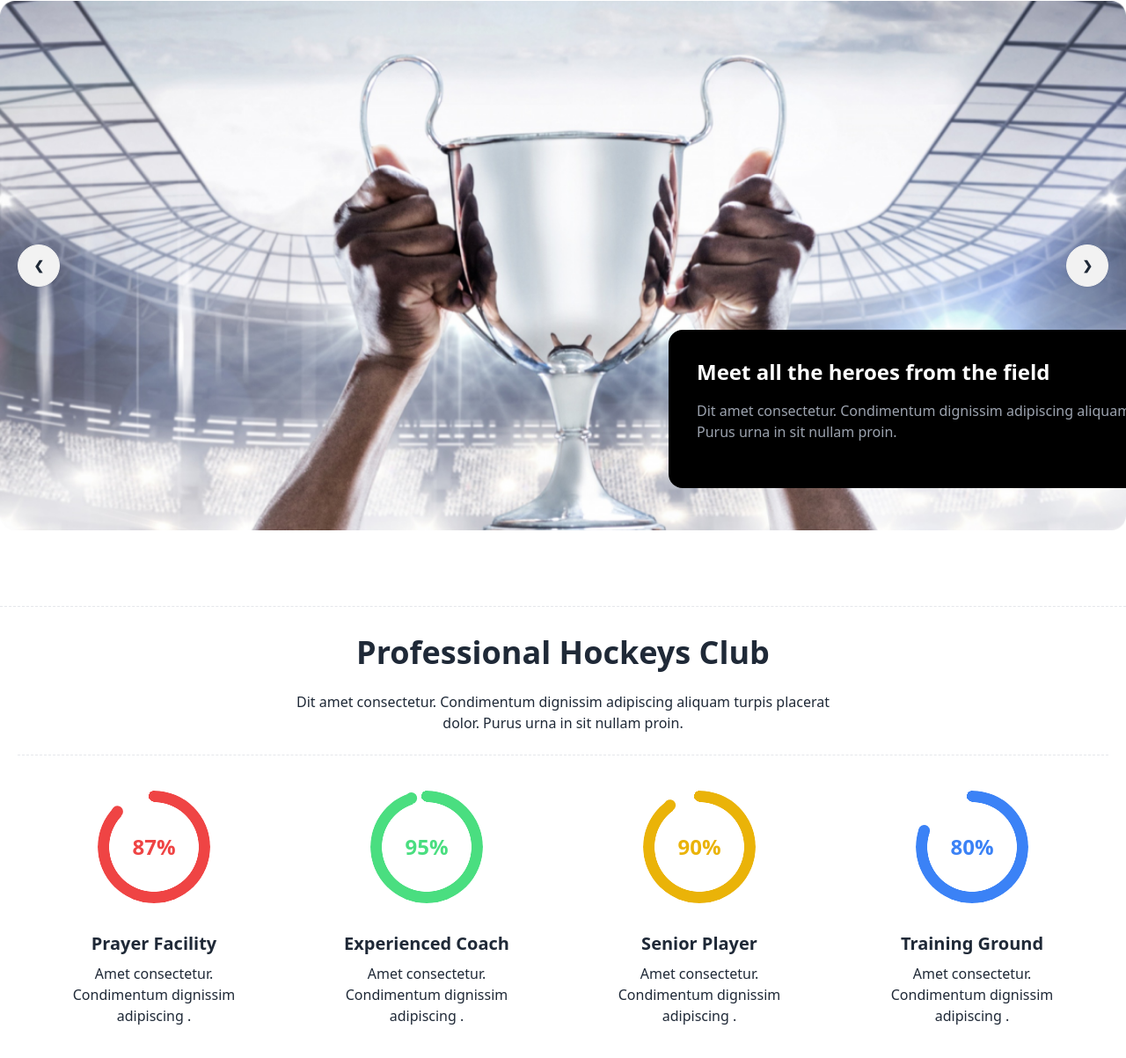
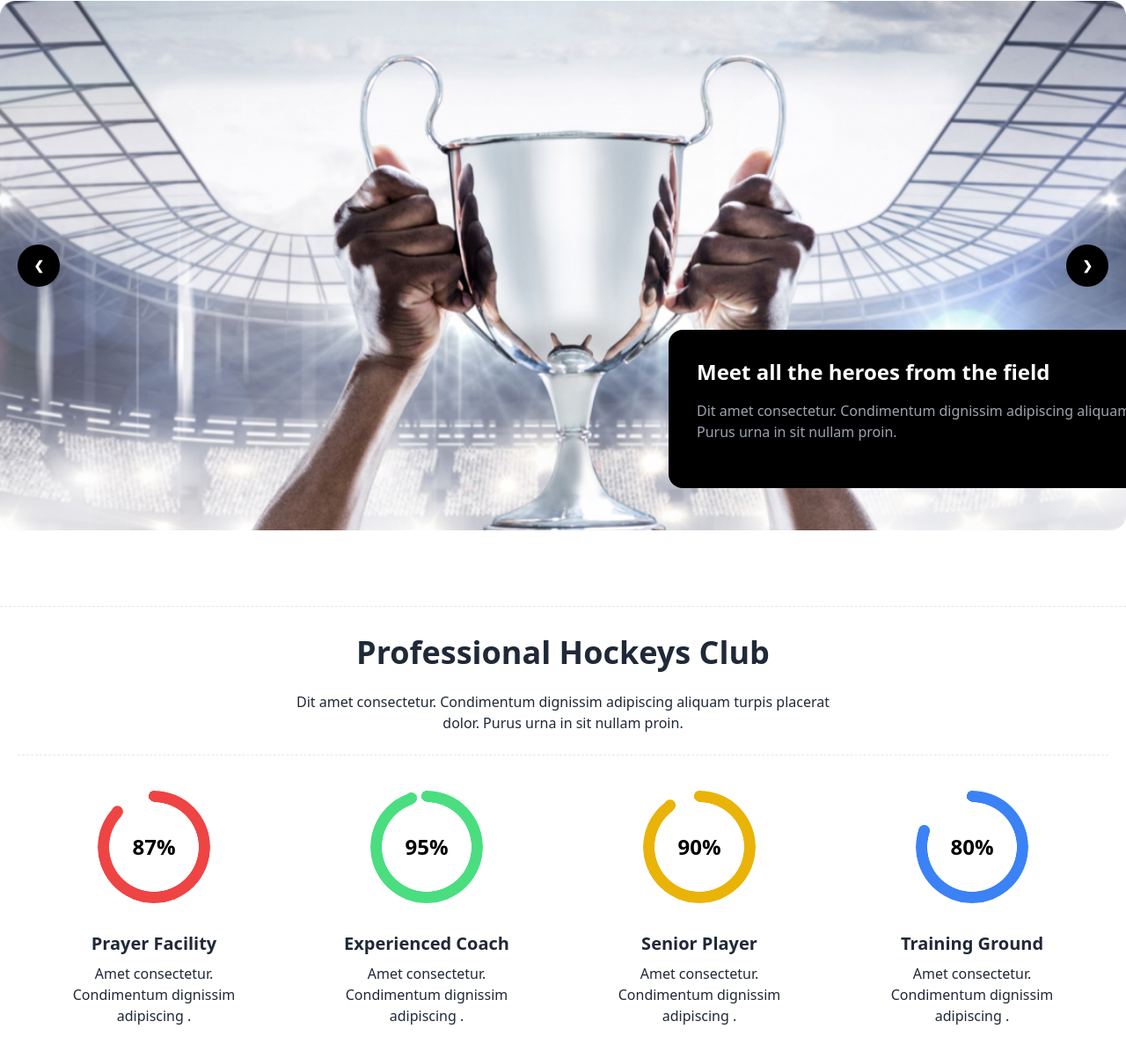
Before and after one commit to shammy46/Hockey-s_With_DaisyUI, a plain HTML site: page index.html in a window 1280 px wide. Shown: the part 67-1270 px from the top of the page at 88% size. Drawn offline with nearby package versions, Linux system fonts and the light colour scheme.

Commit message:
styles updated

```diff
--- a/index.html
+++ b/index.html
@@ -82,16 +82,16 @@
             <div id="slide1" class="carousel-item relative w-full">
                 <img src="./Images/1.png" class="w-full" />
                 <div class="absolute flex justify-between transform -translate-y-1/2 left-5 right-5 top-1/2">
-                    <a href="#slide1" class="btn btn-circle">❮</a>
-                    <a href="#slide2" class="btn btn-circle">❯</a>
+                    <a href="#slide1" class="btn btn-circle bg-black text-white border-none">❮</a>
+                    <a href="#slide2" class="btn btn-circle bg-black text-white border-none">❯</a>
                 </div>
 
             </div>
             <div id="slide2" class="carousel-item relative w-full">
                 <img src="./Images/4.png" class="w-full" />
                 <div class="absolute flex justify-between transform -translate-y-1/2 left-5 right-5 top-1/2">
-                    <a href="#slide2" class="btn btn-circle">❮</a>
-                    <a href="#slide1" class="btn btn-circle">❯</a>
+                    <a href="#slide2" class="btn btn-circle  bg-black text-white border-none">❮</a>
+                    <a href="#slide1" class="btn btn-circle  bg-black text-white border-none">❯</a>
                 </div>
 
             </div>
@@ -131,7 +131,7 @@
                 <div class="card">
                     <figure class="px-10 pt-10">
                         <div class="radial-progress  text-red-500 font-extrabold text-2xl "
-                            style="--value:87; --size:8rem;" role="progressbar">87%</div>
+                            style="--value:87; --size:8rem;" role="progressbar"><span class="text-black">87%</span></div>
                     </figure>
                     <div class="card-body items-center text-center">
                         <h2 class="text-xl font-bold">Prayer Facility</h2>
@@ -141,7 +141,7 @@
                 <div class="card">
                     <figure class="px-10 pt-10">
                         <div class="radial-progress  text-green-400  font-extrabold text-2xl"
-                            style="--value:95;--size:8rem;" role="progressbar">95%</div>
+                            style="--value:95;--size:8rem;" role="progressbar"><span class="text-black">95%</span></div>
                     </figure>
                     <div class="card-body items-center text-center">
                         <h2 class="text-xl font-bold">Experienced Coach</h2>
@@ -152,7 +152,7 @@
                 <div class="card">
                     <figure class="px-10 pt-10">
                         <div class="radial-progress text-yellow-500 font-extrabold text-2xl "
-                            style="--value:90;--size:8rem;" role="progressbar">90%</div>
+                            style="--value:90;--size:8rem;" role="progressbar"><span class="text-black">90%</span></div>
                     </figure>
                     <div class="card-body items-center text-center">
                         <h2 class="text-xl font-bold">Senior Player</h2>
@@ -163,7 +163,7 @@
                 <div class="card">
                     <figure class="px-10 pt-10">
                         <div class="radial-progress  text-blue-500 font-extrabold text-2xl "
-                            style="--value:80;--size:8rem;" role="progressbar">80%</div>
+                            style="--value:80;--size:8rem;" role="progressbar"><span class="text-black">80%</span></div>
                     </figure>
                     <div class="card-body items-center text-center">
                         <h2 class="text-xl font-bold">Training Ground</h2>
```
